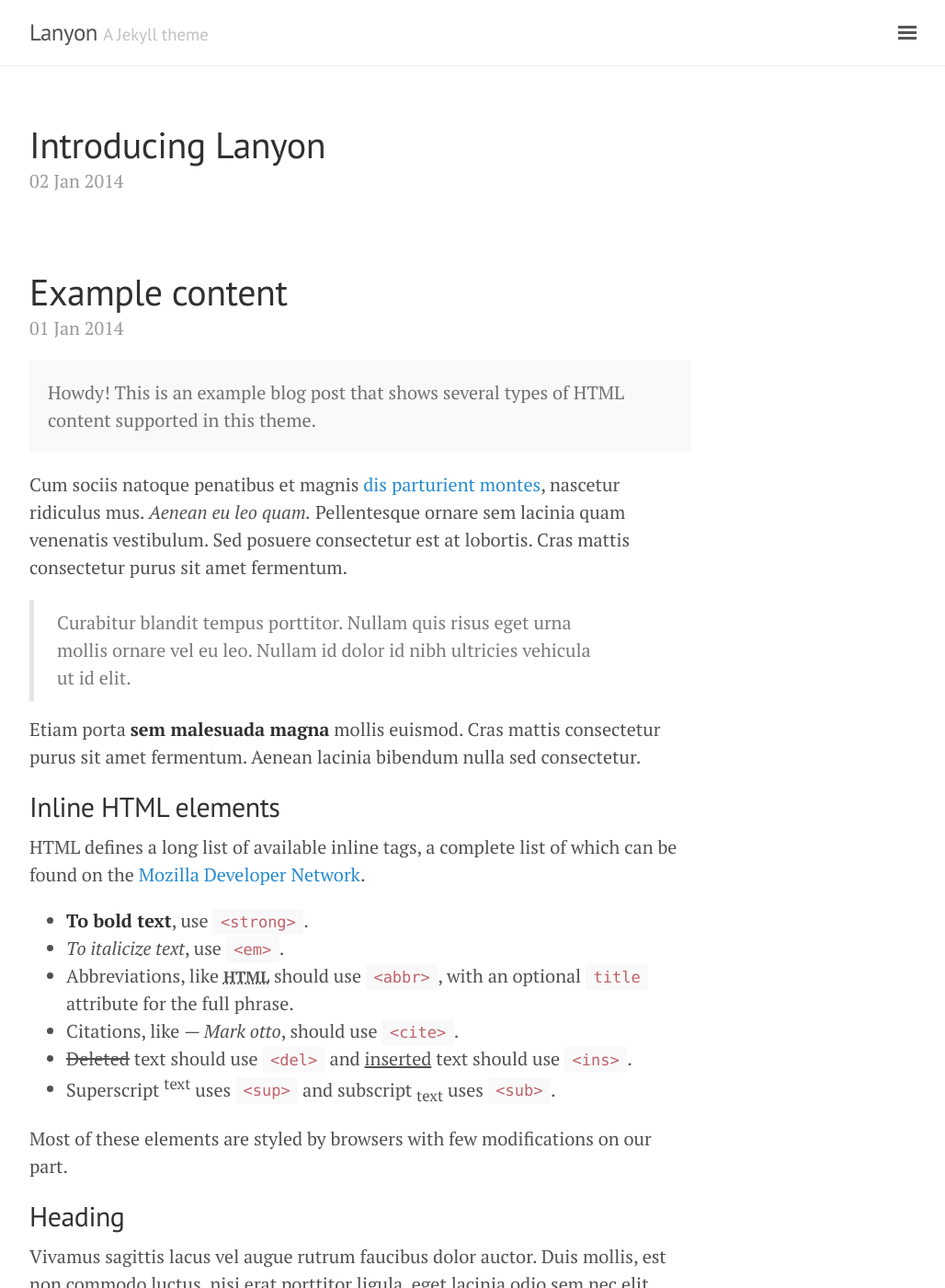
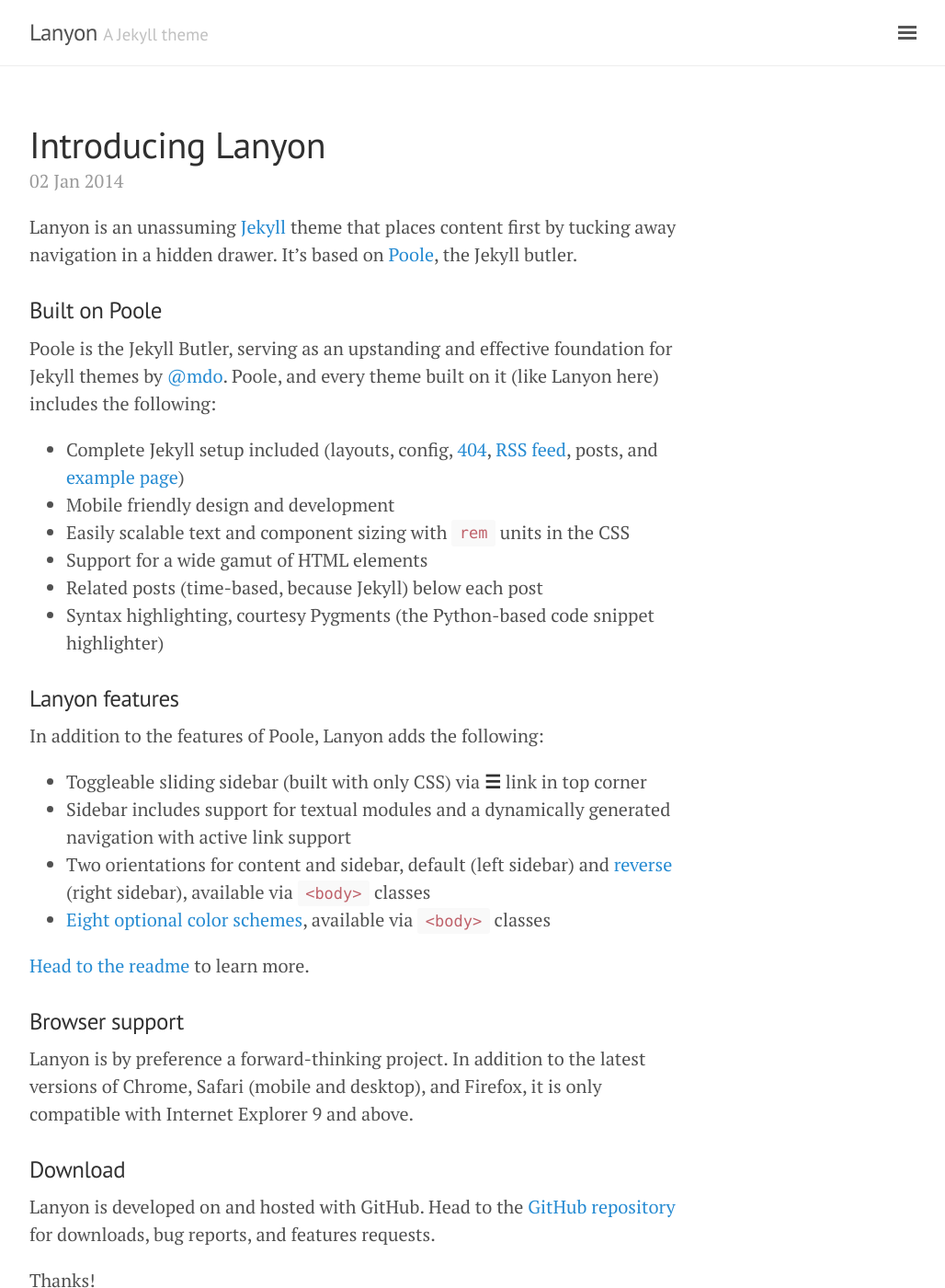
Before and after one commit to chucklinatlife/blog, a Jekyll site: the page built from index.html, in a window 1280 px wide and 1400 px high. Shown: the whole window at 92% size, without its empty margins (248-1276 px from the left). Built offline with Jekyll 4.4.1, drawn with Linux system fonts in a browser that asks for light colours; the list of posts is cut into pages by our own code.

Commit message:
put back content

```diff
--- a/_posts/2014-01-02-introducing-lanyon.md
+++ b/_posts/2014-01-02-introducing-lanyon.md
@@ -3,3 +3,37 @@ layout: post
 title: Introducing Lanyon
 published: true
 ---
+
+Lanyon is an unassuming [Jekyll](http://jekyllrb.com) theme that places content first by tucking away navigation in a hidden drawer. It's based on [Poole](http://getpoole.com), the Jekyll butler.
+
+### Built on Poole
+
+Poole is the Jekyll Butler, serving as an upstanding and effective foundation for Jekyll themes by [@mdo](https://twitter.com/mdo). Poole, and every theme built on it (like Lanyon here) includes the following:
+
+* Complete Jekyll setup included (layouts, config, [404](/404), [RSS feed](/atom.xml), posts, and [example page](/about))
+* Mobile friendly design and development
+* Easily scalable text and component sizing with `rem` units in the CSS
+* Support for a wide gamut of HTML elements
+* Related posts (time-based, because Jekyll) below each post
+* Syntax highlighting, courtesy Pygments (the Python-based code snippet highlighter)
+
+### Lanyon features
+
+In addition to the features of Poole, Lanyon adds the following:
+
+* Toggleable sliding sidebar (built with only CSS) via **☰** link in top corner
+* Sidebar includes support for textual modules and a dynamically generated navigation with active link support
+* Two orientations for content and sidebar, default (left sidebar) and [reverse](https://github.com/poole/lanyon#reverse-layout) (right sidebar), available via `<body>` classes
+* [Eight optional color schemes](https://github.com/poole/lanyon#themes), available via `<body>` classes
+
+[Head to the readme](https://github.com/poole/lanyon#readme) to learn more.
+
+### Browser support
+
+Lanyon is by preference a forward-thinking project. In addition to the latest versions of Chrome, Safari (mobile and desktop), and Firefox, it is only compatible with Internet Explorer 9 and above.
+
+### Download
+
+Lanyon is developed on and hosted with GitHub. Head to the <a href="https://github.com/poole/lanyon">GitHub repository</a> for downloads, bug reports, and features requests.
+
+Thanks!
```
